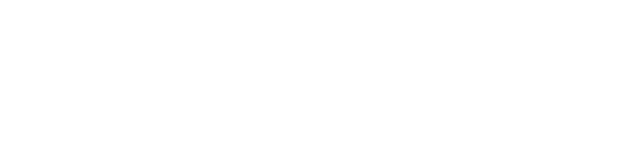
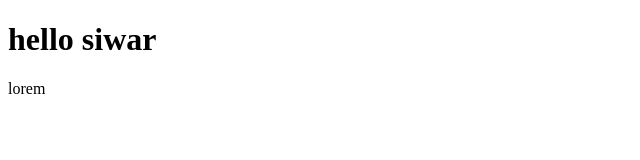
Before and after one commit to siwar-bouazizi/devM, a plain HTML site: page index.html in a window 1280 px wide. Shown: the whole page, without its empty margins (0-640 px from the left). Drawn offline with Linux system fonts and the light colour scheme.

Commit message:
Update index.html

```diff
--- a/index.html
+++ b/index.html
@@ -6,6 +6,7 @@
     <title>Document</title>
 </head>
 <body>
-
+    <h1> hello siwar</h1>
+    <p>lorem</p>
 </body>
 </html>
```
